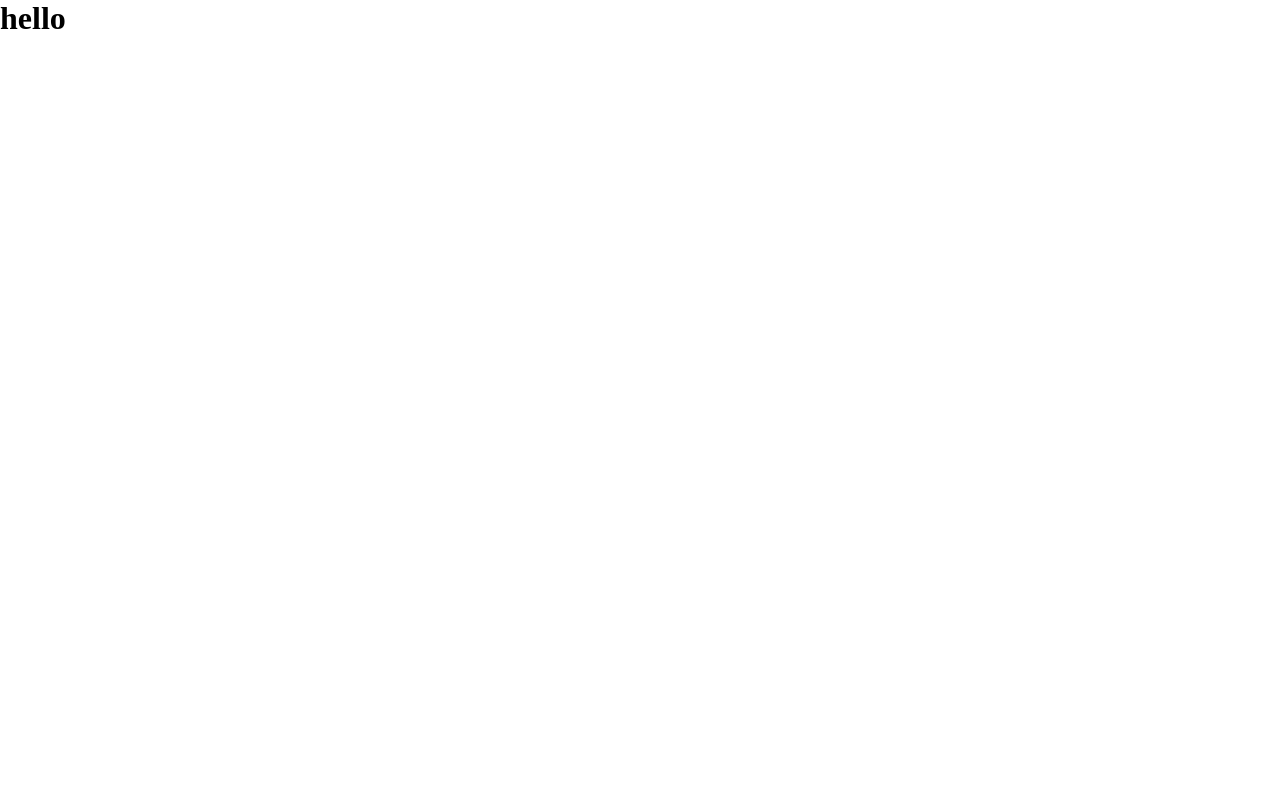
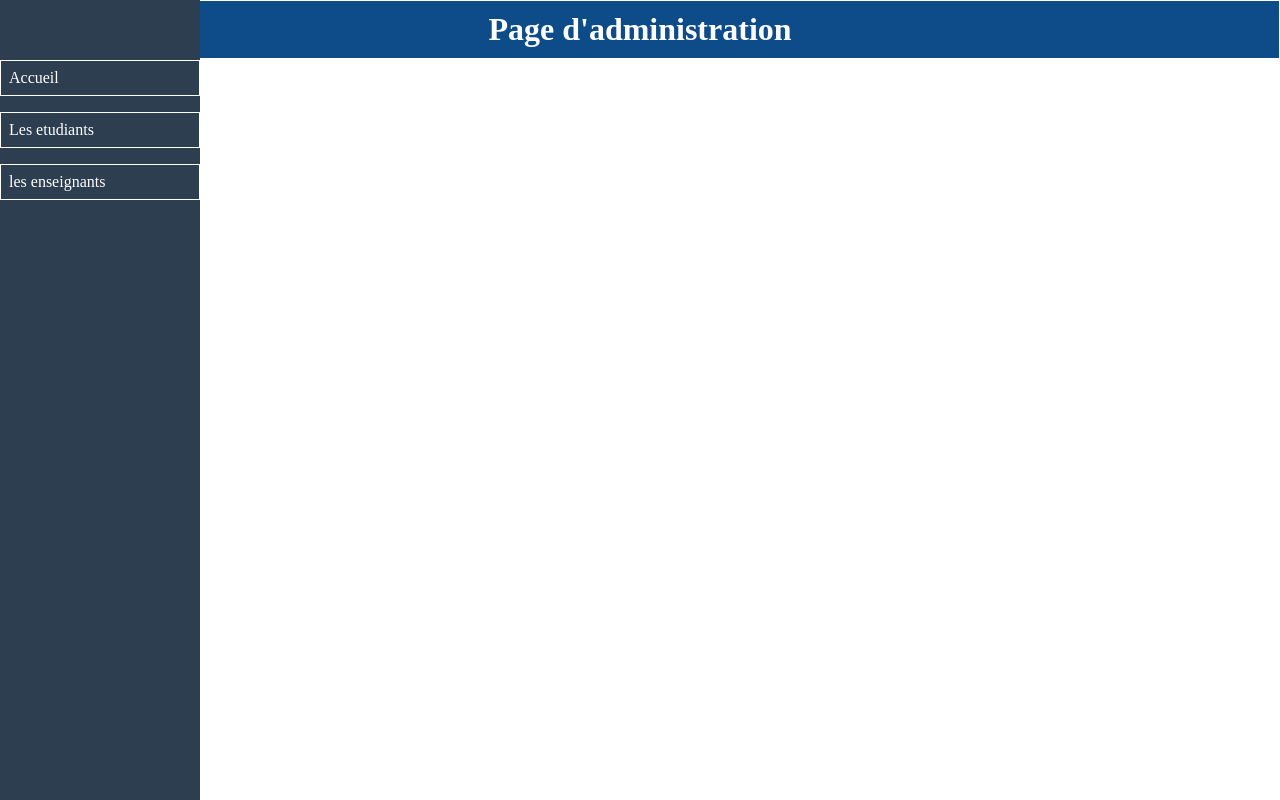
Before and after one commit to AymanMady/Projet_soumission, a PHP site: page / in a window 1280 px wide. Before the commit the page is almost empty. Run offline with PHP 8.4, Linux system fonts and the light colour scheme; the visitor is signed in with stand-in values (Sample User, id 1).

Commit message:
creation de la page admin

```diff
--- a/CSS/style.css
+++ b/CSS/style.css
@@ -89,3 +89,55 @@ body {
     font-size: .9rem;
     padding: 8px 15px;
   }
+
+
+  /* Page d'administration */
+
+  .titre {
+    background-color: #0d4b89;
+    color: #fff;
+    padding: 10px;
+    text-align: center;
+    border: 1px solid #fff;
+  }
+
+  .titre h1 {
+    margin: 0;
+    font-size: 2em;
+  }
+  .navbar {
+    position: fixed;
+    top: 0;
+    left: 0;
+    width: 200px;
+    height: 100%;
+    background-color: #2C3E50;
+    color: #fff;
+  }
+
+  .content {
+    margin-left: 200px;
+    /* La marge à gauche doit être égale à la largeur de la barre de navigation */
+  }
+  .navbar ul {
+    list-style: none;
+    padding: 0;
+    margin-top: 60px;
+  }
+
+  .navbar li {
+    margin-bottom: 1em;
+    border: 1px solid #fff;
+  }
+
+  .navbar a {
+    display: block;
+    padding: 0.5em;
+    color: #fff;
+    text-decoration: none;
+  }
+
+  .navbar a:hover {
+    background-color: #fff;
+    color: #333;
+  }
--- a/authentification.php
+++ b/authentification.php
@@ -12,7 +12,7 @@
         $num_ligne = mysqli_num_rows($req) ;
         if($num_ligne > 0 ){
             header("Location:index.php") ;
-            $_SESSION["autoriser"]="oui";
+            $_SESSION["admin"]="oui";
         }else {
             $erreur = "Nom ou Mots de passe incorrectes !";
         }
@@ -32,7 +32,7 @@
 <div class="container">
     <div class="form-box">
         <form class="form" action="" method="POST">
-            <span class="title">authentifier</span>
+            <span class="title">Authentifier</span>
             <?php
             if(isset($erreur)){
                 echo "<p class='erreur'>".$erreur."</p>"  ;
--- a/index.php
+++ b/index.php
@@ -2,8 +2,7 @@
 session_start();
 
 // Vérifier si la session est active
-if (session_status() !== PHP_SESSION_ACTIVE) {
-  // Rediriger l'utilisateur vers la page de connexion
+if (!$_SESSION['admin']) {
   header('Location: authentification.php');
   session_destroy();
   exit();
@@ -24,6 +23,21 @@ header('Expires: Thu, 01 Jan 1970 00:00:00 GMT');
     <title>Document</title>
 </head>
 <body>
-    <h1>hello</h1>
+<body>
+  <div class="titre">
+    <h1>Page d'administration</h1>
+  </div>
+  <div class="navbar">
+    <ul>
+    <li><a href="#">Accueil</a></li>
+    <li><a href="#">Les etudiants</a></li>
+    <li><a href="#">les enseignants</a></li>
+    </ul>
+  </div>
+  <div class="content">
+    <!-- Contenu de la page -->
+  </div>
+</body>
+
 </body>
 </html>
```
